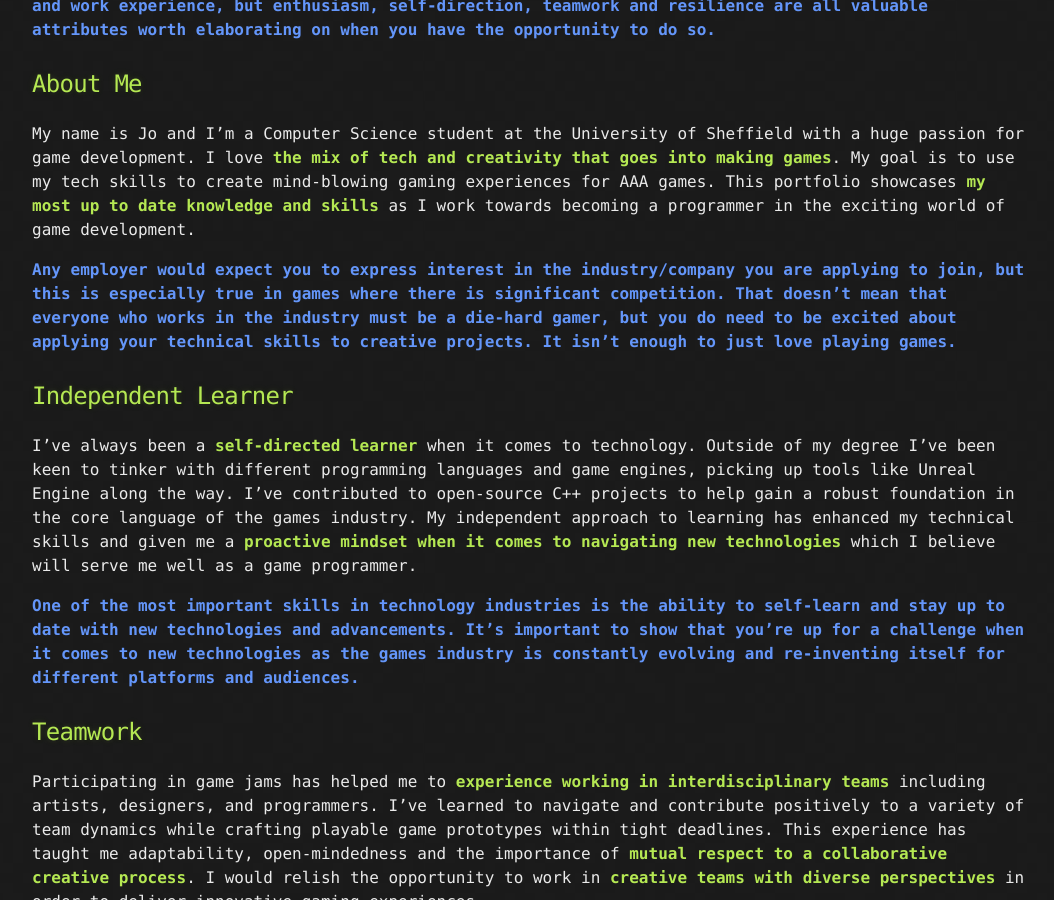
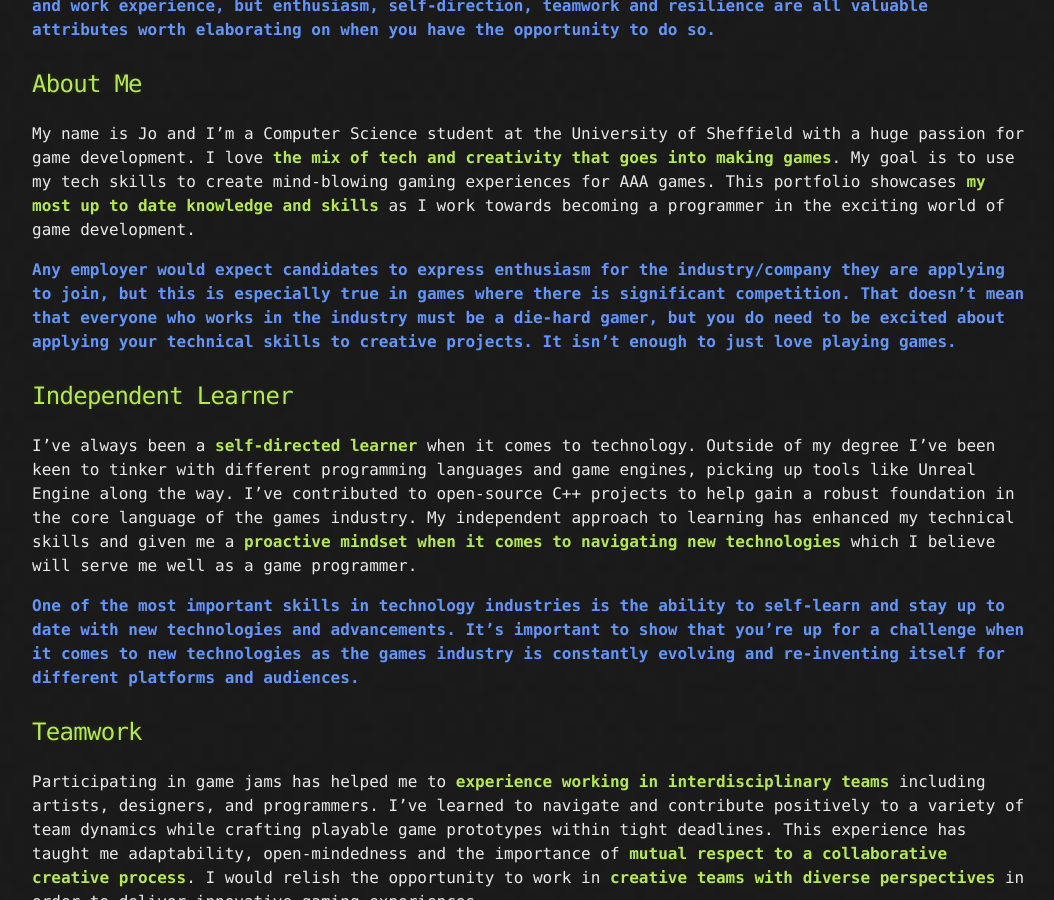
Before and after one commit to sumo-digital-academy/cs_portfolio, a Jekyll site: the page built from about-a.markdown, in a window 1280 px wide and 900 px high, scrolled down 542 px. Shown: the whole window, without its empty margins (108-1162 px from the left). Built offline with Jekyll 4.4.1, drawn with Linux system fonts in a browser that asks for light colours.

Commit message:
Update about-a.markdown

```diff
--- a/about-a.markdown
+++ b/about-a.markdown
@@ -19,7 +19,7 @@ It can be hard to know what an employer wants to know about you above and beyond
 My name is Jo and I'm a Computer Science student at the University of Sheffield with a huge passion for game development. I love <span class="text-highlight">the mix of tech and creativity that goes into making games</span>. My goal is to use my tech skills to create mind-blowing gaming experiences for AAA games. This portfolio showcases <span class="text-highlight">my most up to date knowledge and skills</span> as I work towards becoming a programmer in the exciting world of game development.
 
 <div class="annotate-highlight">
-Any employer would expect you to express interest in the industry/company you are applying to join, but this is especially true in games where there is significant competition. That doesn’t mean that everyone who works in the industry must be a die-hard gamer, but you do need to be excited about applying your technical skills to creative projects. It isn’t enough to just love playing games.
+Any employer would expect candidates to express enthusiasm for the industry/company they are applying to join, but this is especially true in games where there is significant competition. That doesn’t mean that everyone who works in the industry must be a die-hard gamer, but you do need to be excited about applying your technical skills to creative projects. It isn’t enough to just love playing games.
 <br>
 <br>
 </div>
```
